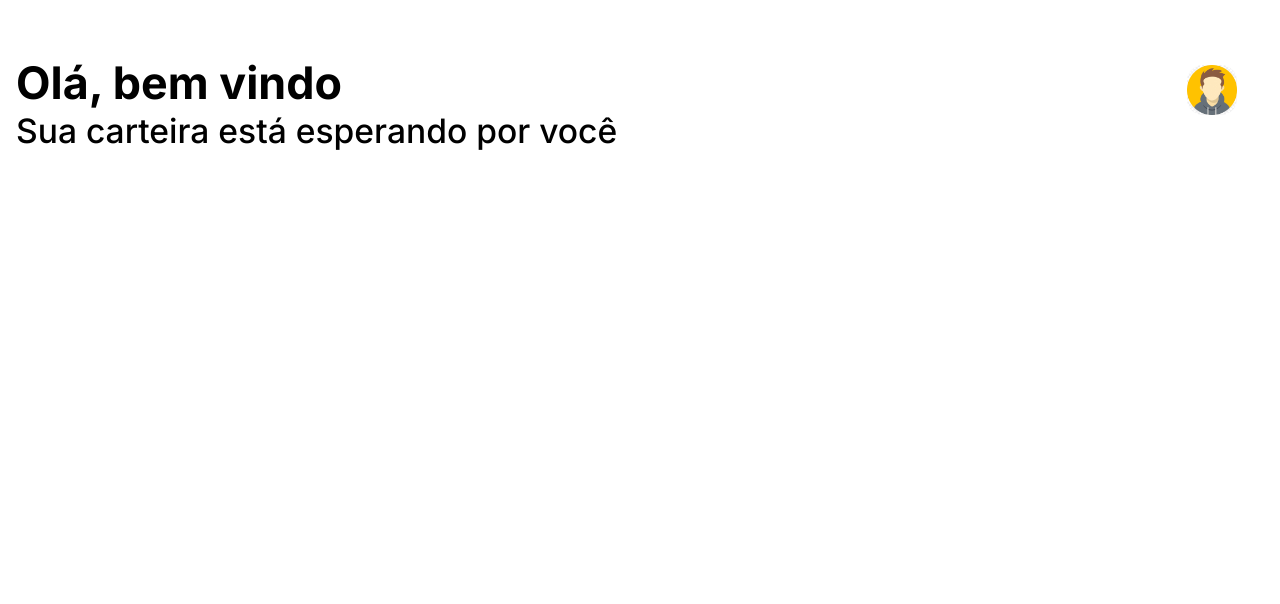
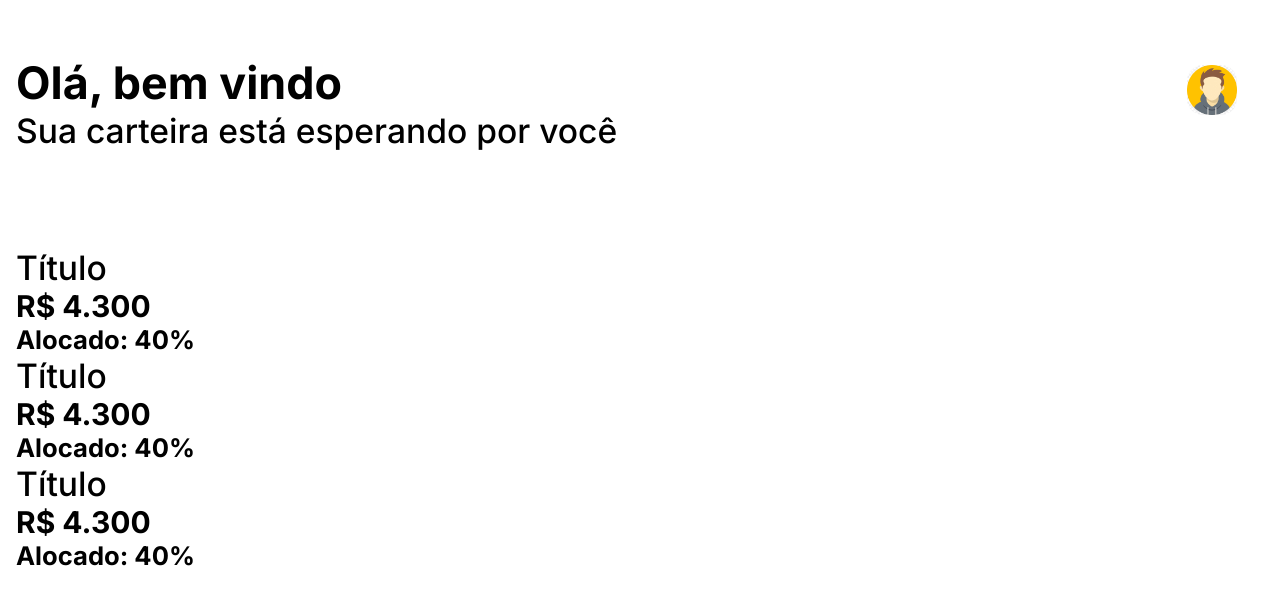
Before and after one commit to maxmonteiro/react-finance, a Next.js app: page / in a window 1280 px wide. Shown: the top 604 px of the page. Built offline with nearby package versions, Linux system fonts and the light colour scheme.

Commit message:
cria componente AllCards e CategoryCards

```diff
--- a/pages/index.jsx
+++ b/pages/index.jsx
@@ -1,10 +1,12 @@
+import styles from '../styles/initial.module.scss'
 import Header from "@/source/components/Header/Header";
-import styles from '../styles/initial.module.scss'
+import AllCards from "@/source/components/CategoryCard/AllCards";
 
 export default function Home() {
   return (
     <main className={styles.main}>
       <Header />
+      <AllCards />
     </main>
   )
 }
--- /dev/null
+++ b/source/components/CategoryCard/AllCards.jsx
@@ -0,0 +1,14 @@
+import styles from './AllCards.module.scss'
+import CategoryCard from "./CategoryCard";
+
+const AllCards = () => {
+    return (
+        <section className={styles.section}>
+            <CategoryCard />
+            <CategoryCard />
+            <CategoryCard />
+        </section>
+    )
+}
+
+export default AllCards;
--- /dev/null
+++ b/source/components/CategoryCard/CategoryCard.jsx
@@ -0,0 +1,16 @@
+import styles from './CategoryCard.module.scss';
+
+const CategoryCard = () => {
+    return (
+        <div className={styles.card}>
+            <div className={styles.edit}>
+                <span></span>
+            </div>
+            <h2>Título</h2>
+            <h3>R$ 4.300</h3>
+            <h4>Alocado: 40%</h4>
+        </div>
+    )
+}
+
+export default CategoryCard;
```
Also changed, not shown: source/components/CategoryCard/AllCards.module.scss (added), source/components/CategoryCard/CategoryCard.module.scss (added).
